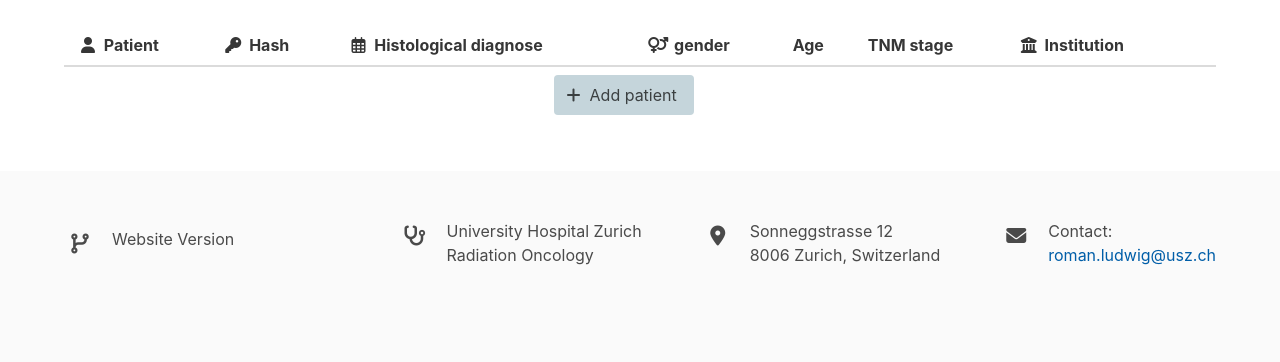
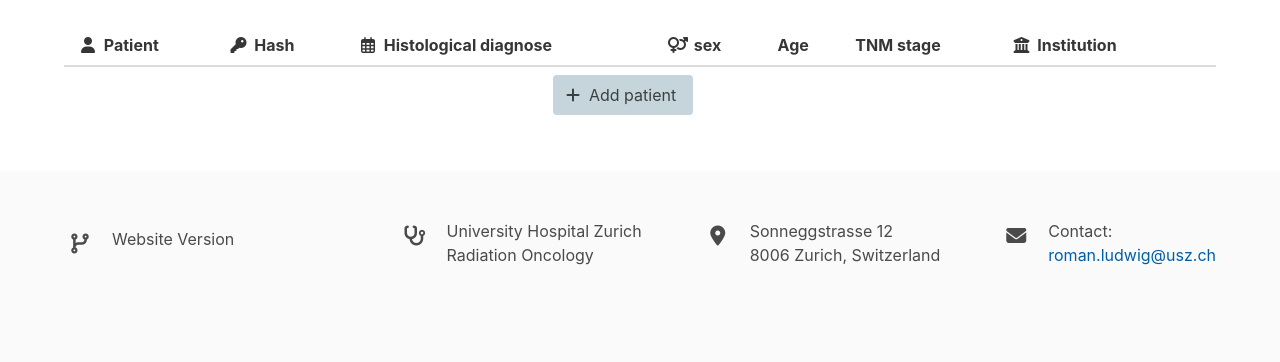
Before and after one commit to rmnldwg/lyprox, a Django app: template patients/templates/patients/list.html in a window 1280 px wide. Shown: the part 164-526 px from the top of the page. Run offline with Django 3.2, Linux system fonts and the light colour scheme; the template is opened without the code that fills it, so the values that code supplies are empty; some libraries are stand-ins or nearby versions.

Commit message:
renamed field 'gender' to 'sex' (more accurate)

```diff
--- a/dashboard/query.py
+++ b/dashboard/query.py
@@ -241,7 +241,7 @@ def count_patients(
     counts = {   # initialize counts of patient- & tumor-related fields
         'total': len(patients),
 
-        'gender': np.zeros(shape=(3,), dtype=int),
+        'sex': np.zeros(shape=(3,), dtype=int),
         'nicotine_abuse': np.zeros(shape=(3,), dtype=int),
         'hpv_status': np.zeros(shape=(3,), dtype=int),
         'neck_dissection': np.zeros(shape=(3,), dtype=int),
--- a/patients/forms.py
+++ b/patients/forms.py
@@ -15,7 +15,7 @@ class PatientForm(FormLoggerMixin, forms.ModelForm):
     """Form to create and edit patients, based on their model definition."""
     class Meta:
         model = Patient
-        fields = ["gender",
+        fields = ["sex",
                   "diagnose_date",
                   "alcohol_abuse",
                   "nicotine_abuse",
@@ -24,7 +24,7 @@ class PatientForm(FormLoggerMixin, forms.ModelForm):
                   "tnm_edition",
                   "n_stage",
                   "m_stage"]
-        widgets = {"gender": widgets.Select(attrs={"class": "select"}),
+        widgets = {"sex": widgets.Select(attrs={"class": "select"}),
                    "diagnose_date": widgets.NumberInput(attrs={"class": "input",
                                                                "type": "date"}),
                    "alcohol_abuse": widgets.Select(choices=[(True, "yes"),
--- a/patients/models.py
+++ b/patients/models.py
@@ -33,8 +33,8 @@ class Patient(ModelLoggerMixin, models.Model):
     #: Unique ID that should be computed from sensitive info upon patient
     #: creation to avoid duplicates and respect the patient's privacy.
     hash_value = models.CharField(max_length=200, unique=True)
-    gender = models.CharField(max_length=10, choices=[("female", "female"),
-                                                      ("male"  , "male"  )])  #:
+    sex = models.CharField(max_length=10, choices=[("female", "female"),
+                                                   ("male"  , "male"  )])  #:
     age = models.IntegerField()  #:
     diagnose_date = models.DateField()  #:
 
@@ -66,7 +66,7 @@ class Patient(ModelLoggerMixin, models.Model):
 
     def __str__(self):
         """Report some patient specifics."""
-        return (f"#{self.pk}: {self.gender} ({self.age}) at "
+        return (f"#{self.pk}: {self.sex} ({self.age}) at "
                 f"{self.institution.shortname}")
 
     def get_absolute_url(self):
--- a/patients/templates/patients/list.html
+++ b/patients/templates/patients/list.html
@@ -58,11 +58,11 @@
                                     </div>
                                 </div>
                                 <div class="control">
-                                    <label for="{{ filterset.form.gender.id_for_label }}" class="label has-text-primary">
-                                        {{ filterset.form.gender.label }}
+                                    <label for="{{ filterset.form.sex.id_for_label }}" class="label has-text-primary">
+                                        {{ filterset.form.sex.label }}
                                     </label>
                                     <div class="select">
-                                        {{ filterset.form.gender }}
+                                        {{ filterset.form.sex }}
                                     </div>
                                 </div>
                             </div>
@@ -160,7 +160,7 @@
                                 <i class="fas fa-venus-mars"></i>
                             </span>
                         </span>
-                        <span>gender</span>
+                        <span>sex</span>
                     </th>
                     <th>Age</th>
                     <th>TNM stage</th>
@@ -185,13 +185,13 @@
                     <td>
                         <span class="icon-text">
                             <span class="icon">
-                                {% if patient.gender == "male" %}
+                                {% if patient.sex == "male" %}
                                 <i class="fas fa-mars"></i>
                                 {% else %}
                                 <i class="fas fa-venus"></i>
                                 {% endif %}
                             </span>
-                            <span>{{ patient.gender }}</span>
+                            <span>{{ patient.sex }}</span>
                         </span>
                     </td>
                     <td>{{ patient.age }} </td>
--- a/patients/templates/patients/patient_detail.html
+++ b/patients/templates/patients/patient_detail.html
@@ -70,8 +70,8 @@
                 </div>
                 <div class="control">
                     <div class="tags has-addons are-medium">
-                        <span class="tag is-info">gender</span>
-                        <span class="tag is-primary">{{ patient.gender }}</span>
+                        <span class="tag is-info">sex</span>
+                        <span class="tag is-primary">{{ patient.sex }}</span>
                     </div>
                 </div>
                 <div class="control">
--- a/patients/templates/patients/patient_form.html
+++ b/patients/templates/patients/patient_form.html
@@ -47,11 +47,11 @@
                                 {{ form.last_name }}
                             </div>
                             <div class="control">
-                                <label for="{{ form.gender.id_for_label }}" class="label">
-                                    {{ form.gender.label }}
+                                <label for="{{ form.sex.id_for_label }}" class="label">
+                                    {{ form.sex.label }}
                                 </label>
                                 <div class="select">
-                                    {{ form.gender }}
+                                    {{ form.sex }}
                                 </div>
                             </div>
                         </div>
```
